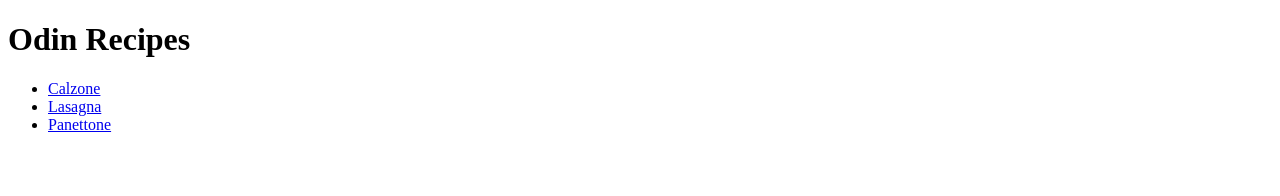
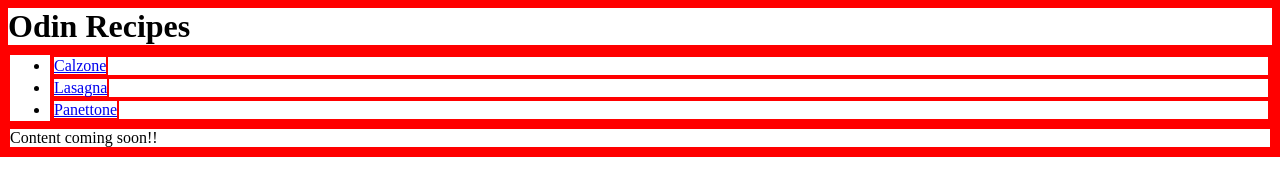
Before and after one commit to NeeleshBhatt/odin-recipes, a plain HTML site: page index.html in a window 1280 px wide. Drawn offline with Linux system fonts and the light colour scheme.

Commit message:
added css and added new html elements for testing layout

```diff
--- a/index.html
+++ b/index.html
@@ -3,13 +3,23 @@
     <head>
         <meta charset="UTF-8">
         <title>Odin Recipes</title>
+        <link rel="stylesheet" href="./styles.css">
     </head>
     <body>
+        <div class="header">
             <h1>Odin Recipes</h1>
+        </div>
+        <div class="body">
+            <div class="navbar">
                 <ul>
                     <li><a href="./recipes/calzone.html">Calzone</a></li>
                     <li><a href="./recipes/lasagna.html">Lasagna</a></li>
                     <li><a href="./recipes/panettone.html">Panettone</a></li>
                 </ul>
+            </div>
+            <div class="main-content">
+                <p>Content coming soon!!</p>
+            </div>
+        </div>
     </body>
 </html>
--- /dev/null
+++ b/styles.css
@@ -0,0 +1,4 @@
+* {
+    margin: 0px;
+    border: 2px solid red;
+}
```
Lines whose indentation alone changed are shown as unchanged.
